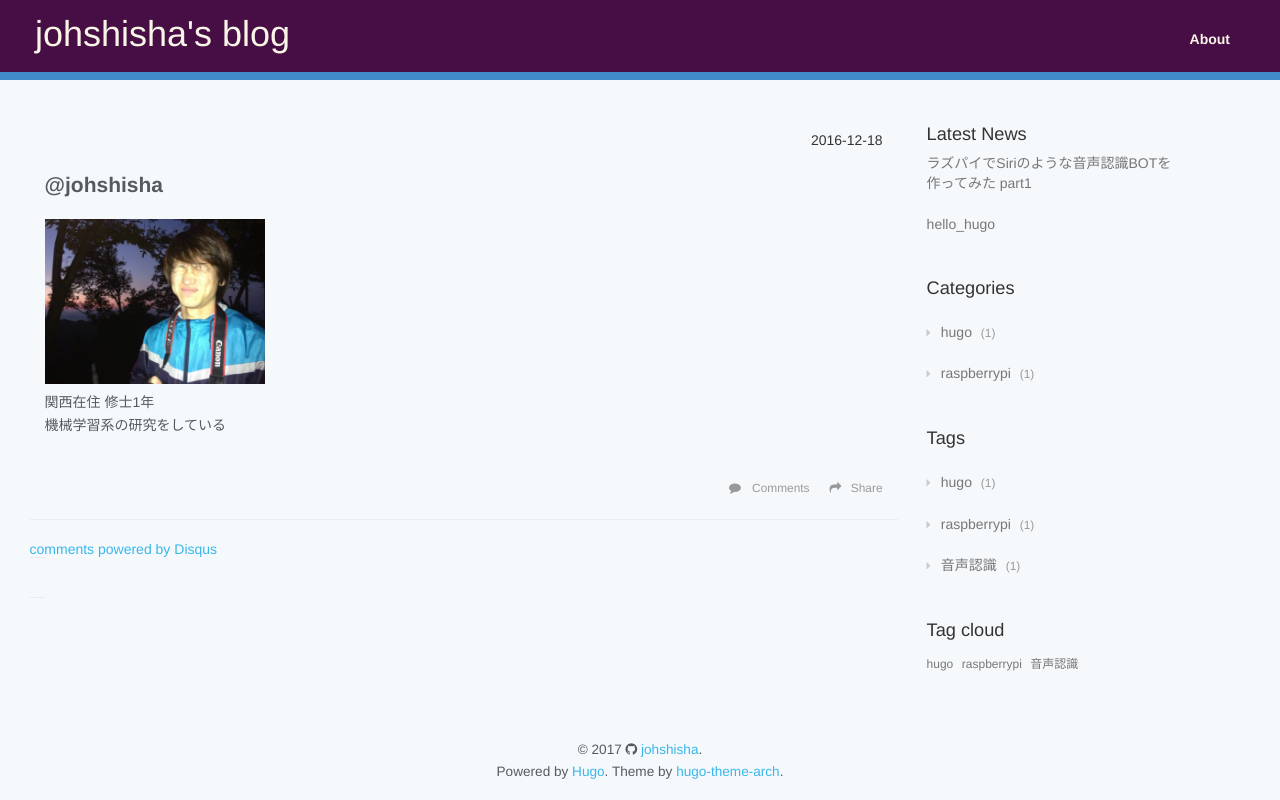
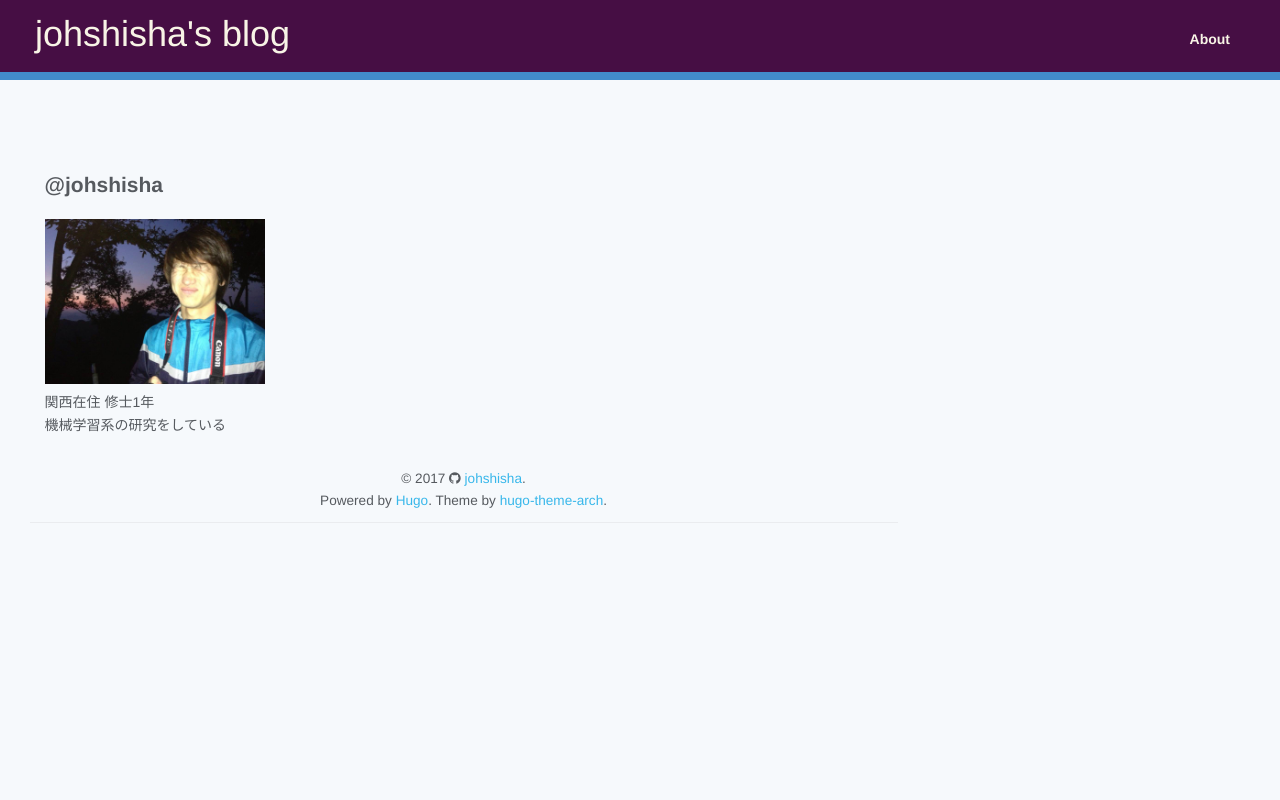
Before and after one commit to johshisha/blog, a plain HTML site: page about/index.html in a window 1280 px wide. Drawn offline with nearby package versions, Linux system fonts and the light colour scheme; some packages are replaced by stand-ins of ours; a script that the page names is missing.

Commit message:
change static about

```diff
--- a/about/index.html
+++ b/about/index.html
@@ -150,7 +150,6 @@
 
     </h1>
     </a>
-	<time datetime="2016-12-18 02:08:49 &#43;0900 JST" itemprop="datePublished">2016-12-18</time>
 
     <div class="article-meta">
 
@@ -182,168 +181,6 @@
 
             </div>
 
-            <footer class="article-footer">
-    <a href="http://twitter.com/share?url=https%3a%2f%2fjohshisha.github.io%2fblog%2fabout%2f&text=" target="_blank" title="Twitter" >
-    	<span class="article-share-link">
-    	    Share
-	</span>
-    </a>
-
-
-
-    <a href="https://johshisha.github.io/blog/about//#disqus_thread" class="article-comment-link">
-        Comments
-    </a>
-
-</footer>
-
-        </div>
-
-
-
-
-
-    </article>
-
-    <section id="comments">
-
-        <div id="disqus_thread">
-            <div id="disqus_thread"></div>
-<script type="text/javascript">
-    var disqus_shortname = 'https-johshisha-github-io-blog';
-    var disqus_identifier = 'https:\/\/johshisha.github.io\/blog\/about\/';
-    var disqus_title = '';
-    var disqus_url = 'https:\/\/johshisha.github.io\/blog\/about\/';
-
-    (function() {
-        var dsq = document.createElement('script'); dsq.type = 'text/javascript'; dsq.async = true;
-        dsq.src = '//' + disqus_shortname + '.disqus.com/embed.js';
-        (document.getElementsByTagName('head')[0] || document.getElementsByTagName('body')[0]).appendChild(dsq);
-    })();
-</script>
-<noscript>Please enable JavaScript to view the <a href="http://disqus.com/?ref_noscript">comments powered by Disqus.</a></noscript>
-<a href="http://disqus.com" class="dsq-brlink">comments powered by <span class="logo-disqus">Disqus</span></a>
-        </div>
-    </section>
-</section>
-
-    <aside id="sidebar">
-
-
-<div class="widget-wrap">
-    <div class="widget">
-        <ul id="recent-post">
-		<li id="first-recent"><a href="sitemap.xml" id="firstmove" class="move"><h3 class="widget-title">
-			Latest News
-
-    </h3></a></li>
-
-	    <li>
-
-		<a href="https://johshisha.github.io/blog/2016/12/31/hey_raspi_part1" class="move">ラズパイでSiriのような音声認識BOTを作ってみた part1</a>
-
-            </li>
-
-	    <li>
-
-		<a href="https://johshisha.github.io/blog/2016/12/17/hello_hugo" class="move">hello_hugo</a>
-
-            </li>
-
-        </ul>
-    </div>
-</div>
-
-
-
-
-
-<div class="widget-wrap">
-    <h3 class="widget-title">Categories</h3>
-    <div class="widget">
-        <ul class="category-list">
-
-            <li class="category-list-item">
-                <a class="category-list-link" href="https://johshisha.github.io/blog/categories/hugo">
-                    hugo
-                </a>
-                <span class="category-list-count">1</span>
-            </li>
-
-            <li class="category-list-item">
-                <a class="category-list-link" href="https://johshisha.github.io/blog/categories/raspberrypi">
-                    raspberrypi
-                </a>
-                <span class="category-list-count">1</span>
-            </li>
-
-        </ul>
-    </div>
-</div>
-
-
-
-
-
-<div class="widget-wrap">
-    <h3 class="widget-title">
-        Tags
-    </h3>
-    <div class="widget">
-        <ul class="category-list">
-
-            <li class="category-list-item">
-                <a class="category-list-link" href="https://johshisha.github.io/blog/tags/hugo">
-                    hugo
-                </a>
-                <span class="category-list-count">1</span>
-            </li>
-
-            <li class="category-list-item">
-                <a class="category-list-link" href="https://johshisha.github.io/blog/tags/raspberrypi">
-                    raspberrypi
-                </a>
-                <span class="category-list-count">1</span>
-            </li>
-
-            <li class="category-list-item">
-                <a class="category-list-link" href="https://johshisha.github.io/blog/tags/%e9%9f%b3%e5%a3%b0%e8%aa%8d%e8%ad%98">
-                    音声認識
-                </a>
-                <span class="category-list-count">1</span>
-            </li>
-
-        </ul>
-    </div>
-</div>
-
-
-
-
-
-<div class="widget-wrap">
-    <h3 class="widget-title">
-	    Tag cloud
-    </h3>
-    <div class="widget tagcloud">
-
-        <a href="https://johshisha.github.io/blog/tags/hugo" style="font-size: 12px;">hugo</a>
-
-        <a href="https://johshisha.github.io/blog/tags/raspberrypi" style="font-size: 12px;">raspberrypi</a>
-
-        <a href="https://johshisha.github.io/blog/tags/%e9%9f%b3%e5%a3%b0%e8%aa%8d%e8%ad%98" style="font-size: 12px;">音声認識</a>
-
-    </div>
-</div>
-
-
-
-
-
-</aside>
-
-</div>
-</div>
 
 <footer id="footer">
   <div class="outer">
--- a/sitemap.xml
+++ b/sitemap.xml
@@ -12,11 +12,6 @@
   </url>
 
   <url>
-    <loc>https://johshisha.github.io/blog/about/</loc>
-    <lastmod>2016-12-18T02:08:49+09:00</lastmod>
-  </url>
-
-  <url>
     <loc>https://johshisha.github.io/blog/2016/12/17/hello_hugo</loc>
     <lastmod>2016-12-17T14:46:39+09:00</lastmod>
   </url>
```
Also changed, not shown: index.xml (+0 -26 lines).
